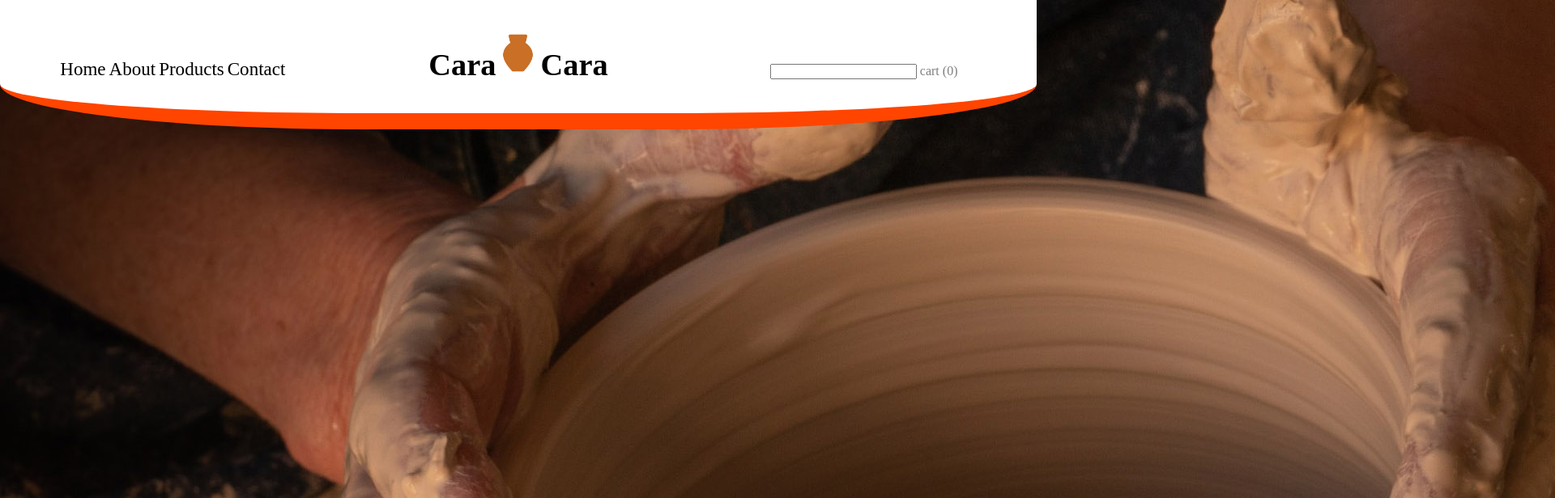
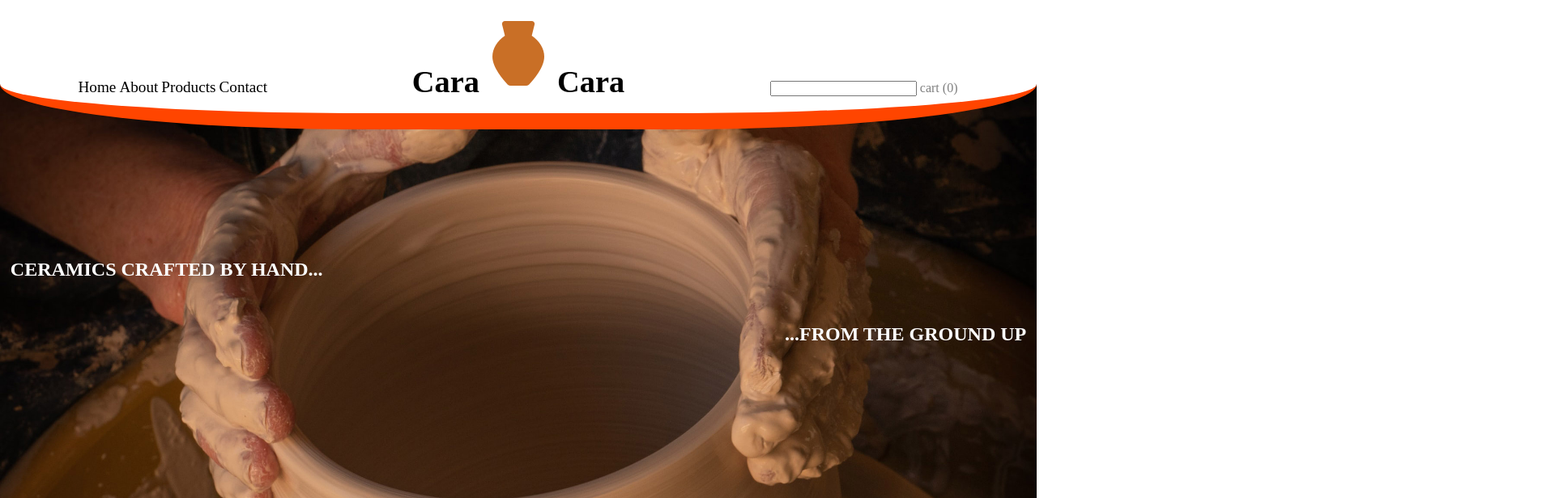
Before and after one commit to Dylan-Lenz/eCommerce, a plain HTML site: page index.html in a window 1280 px wide. Shown: the top 616 px of the page at 81% size, 1920 px wide, since content can reach past the window. Drawn offline with Linux system fonts and the light colour scheme.

Commit message:
Styled Home in Styles.css

```diff
--- a/index.html
+++ b/index.html
@@ -24,26 +24,32 @@
             <input>  cart (0)
         </form>
     </header>
+    <a name="home"></a>
     <section class="home">
-        <a name="home"><img src="./assets/about-hands.jpg" alt="Hands Making Pottery"></a>
+        <img src="./assets/about-hands.jpg" alt="Hands Making Pottery">
         <h1>CERAMICS CRAFTED BY HAND...</h1>
         <h2>...FROM THE GROUND UP</h2>
     </section>
     <section class="about">
         <a name="about"></a>
         <h1>About Us</h1>
+        <div class="about__container1">
         <p class="about_p1">At vero eos et accusamus et iusto odio dignissimos ducimus
             qui blanditiis praesentium voluptatum deleniti atque corrupti quos
             dolores et quas molestias excepturi sint occaecati cupiditate non
             provident, similique sunt in culpa qui officia deserunt mollitia
             animi, id est laborum et dolorum fuga.</p>
         <img class="about_i1" src="./assets/plant1.jpg" alt="Plant">
+        </div>
+        <div class="about__container2">
         <p class="about_p2">Et harum quidem rerum facilis
             est et expedita distinctio. Nam libero tempore, cum soluta nobis est
             eligendi optio cumque nihil impedit quo minus id quod maxime placeat
             facere possimus, omnis voluptas assumenda est, omnis dolor
             repellendus.</p>
         <img class="about_i2" src="./assets/plant2.jpg" alt="Plant2">
+        </section>
+        </div>
     </section>
     <section class="products">
         <a name="products"></a>
--- a/styles.css
+++ b/styles.css
@@ -40,7 +40,6 @@ header a {
 
 header li {
     display: inline-flex;
-    font-size: larger;
 }
 
 header form {
@@ -48,14 +47,14 @@ header form {
 }
 
 header img {
-    height: 55px;
+    min-height: auto;
 }
 
 .home__effect::before {
     content: "";
     background-image: linear-gradient(to right, gray, orangered);
     position: absolute;
-    height: 1px;
+    height: 2.5px;
 }
 
 .home__effect:hover::before {
@@ -66,7 +65,7 @@ header img {
     content: "";
     background-image: linear-gradient(to right, gray, orangered);
     position: absolute;
-    height: 1px;
+    height: 2.5px;
 }
 
 .about__effect:hover::before {
@@ -77,7 +76,7 @@ header img {
     content: "";
     background-image: linear-gradient(to right, gray, orangered);
     position: absolute;
-    height: 1px;
+    height: 2.5px;
 }
 
 .products__effect:hover::before {
@@ -88,9 +87,28 @@ header img {
     content: "";
     background-image: linear-gradient(to right, gray, orangered);
     position: absolute;
-    height: 1px;
+    height: 2.5px;
 }
 
 .contact__effect:hover::before {
     content: "Contact";
 }
+
+.home img{
+    max-width: 100%;
+    margin-top: 6.5%;
+}
+
+.home h1 {
+    color: white;
+    position: absolute;
+    left: 1%;
+    top: 40%;
+}
+
+.home h2 {
+    color: white;
+    position:absolute;
+    right: 1%;
+    top: 50%;
+}
```
